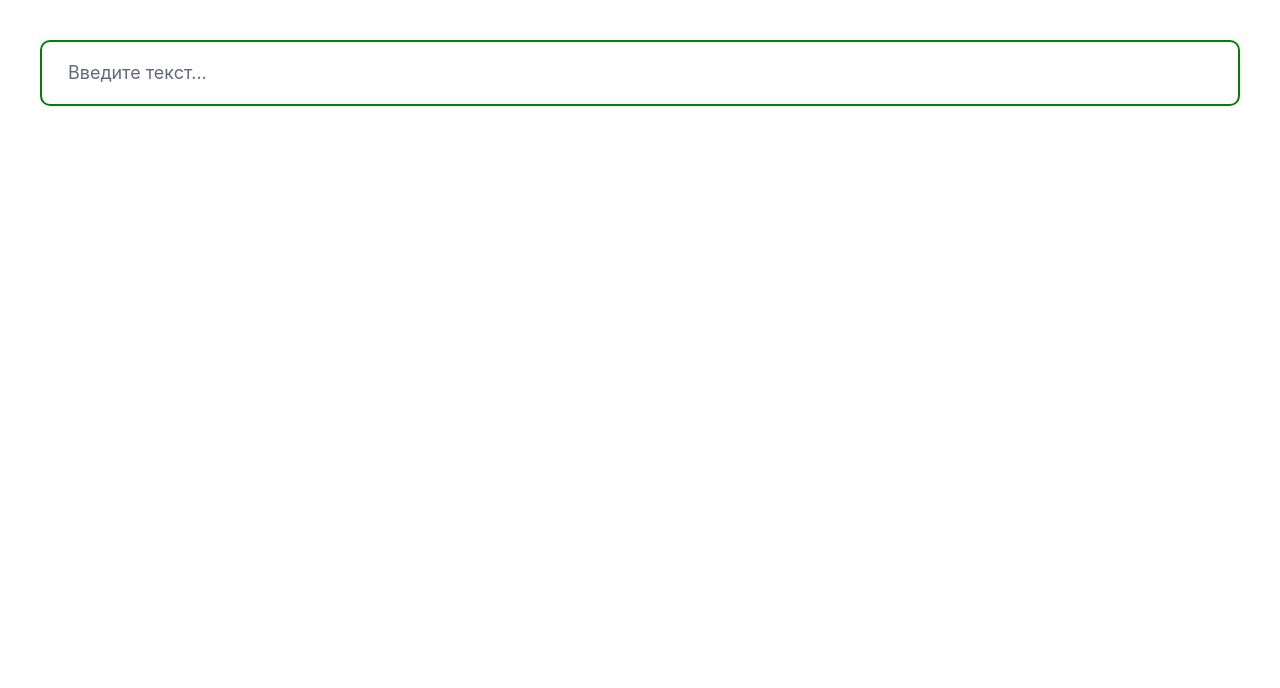
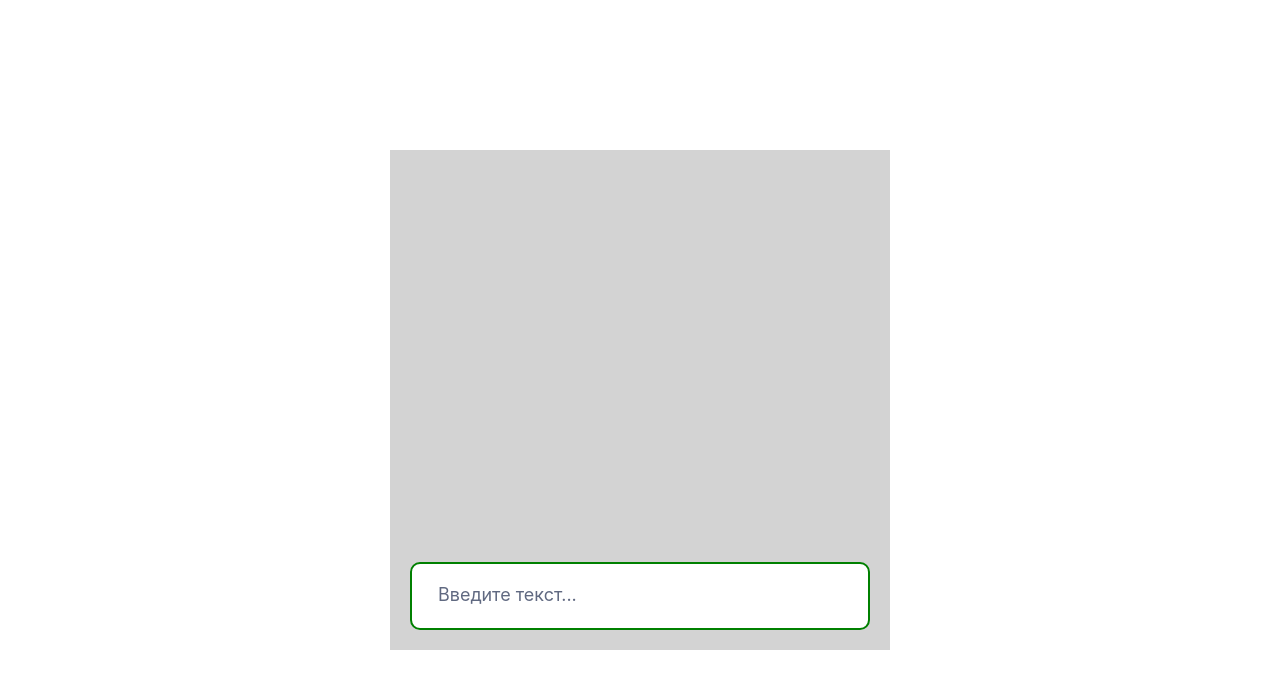
Before and after one commit to dmitriimokienko/react-customized-textarea, a React (Create React App) app: page / in a window 1280 px wide. Shown: the top 688 px of the page. Built offline with nearby package versions, Linux system fonts and the light colour scheme.

Commit message:
add wrapper, little fixies

```diff
--- a/src/components/Textarea.tsx
+++ b/src/components/Textarea.tsx
@@ -6,7 +6,6 @@ import {
   FormEvent,
   HTMLAttributes,
   KeyboardEvent,
-  useEffect,
   useRef,
   useState,
 } from "react";
@@ -89,14 +88,14 @@ export const Textarea: FC<Partial<Props>> = ({
   });
 
   // todo: add default value (string or Nodes)
-  useEffect(() => {
-    if (!defaultValue) return;
-    if (typeof defaultValue === "string") {
-      setText(defaultValue);
-    }
-    formatContent(divRef.current, text, isLinkParse);
-  // eslint-disable-next-line react-hooks/exhaustive-deps
-  }, [defaultValue]);
+  // useEffect(() => {
+  //   if (!defaultValue) return;
+  //   if (typeof defaultValue === "string") {
+  //     setText(defaultValue);
+  //   }
+  //   formatContent(divRef.current, text, isLinkParse);
+  //   // eslint-disable-next-line react-hooks/exhaustive-deps
+  // }, [defaultValue]);
 
   const submit = () => {
     onSend?.(text);
@@ -132,10 +131,12 @@ export const Textarea: FC<Partial<Props>> = ({
     afterFocus?.(e);
   };
   const handleBlur = () => {
-    beforeBlur?.();
-    formatContent(divRef.current, text, isLinkParse);
-    onBlur();
-    afterBlur?.();
+    setTimeout(() => {
+      beforeBlur?.();
+      formatContent(divRef.current, text, isLinkParse);
+      onBlur();
+      afterBlur?.();
+    }, 5);
   };
 
   const _isButtonVisible = isButtonVisible ?? !isEmptyMessage(text);
--- /dev/null
+++ b/src/components/Wrapper.tsx
@@ -0,0 +1,34 @@
+import { FC, ReactNode } from "react";
+
+interface Props {
+  children: ReactNode;
+}
+
+const Modal: FC<Props> = ({ children }) => (
+  <div
+    style={{
+      width: "500px",
+      height: "500px",
+      backgroundColor: "lightgrey",
+      display: "flex",
+      alignItems: "flex-end",
+      justifyContent: "space-between",
+    }}
+  >
+    <div style={{ width: "100%", padding: "20px" }}>{children}</div>
+  </div>
+);
+
+export const Wrapper: FC<Props> = ({ children }) => (
+  <div
+    id="wrapper"
+    style={{
+      height: "100%",
+      display: "flex",
+      alignItems: "center",
+      justifyContent: "center",
+    }}
+  >
+    <Modal>{children}</Modal>
+  </div>
+);
--- a/src/hooks/calcHeight.ts
+++ b/src/hooks/calcHeight.ts
@@ -1,6 +1,6 @@
 import { useEffect, useState } from "react";
 
-const DEFAULT_HEIGHT = 22;
+const DEFAULT_HEIGHT = 24;
 
 export const useCalcHeight = (
   textArea: HTMLTextAreaElement | null,
--- a/src/index.tsx
+++ b/src/index.tsx
@@ -1,13 +1,14 @@
 import React from "react";
 import ReactDOM from "react-dom";
 import { Textarea } from "./components/Textarea";
+import { Wrapper } from "./components/Wrapper";
 import reportWebVitals from "./reportWebVitals";
 
 ReactDOM.render(
   <React.StrictMode>
-    <div style={{ padding: "40px" }}>
+    <Wrapper>
       <Textarea onSend={(text: string) => alert(text)} />
-    </div>
+    </Wrapper>
   </React.StrictMode>,
   document.getElementById("root")
 );
--- a/src/styles.module.css
+++ b/src/styles.module.css
@@ -10,6 +10,13 @@ body {
 code {
   font-family: source-code-pro, Menlo, Monaco, Consolas, "Courier New",
     monospace;
+}
+
+html,
+body,
+body > div {
+  height: 100%;
+  margin: 0;
 }
 
 .sendButton {
```
Also changed, not shown: public/manifest.json.
